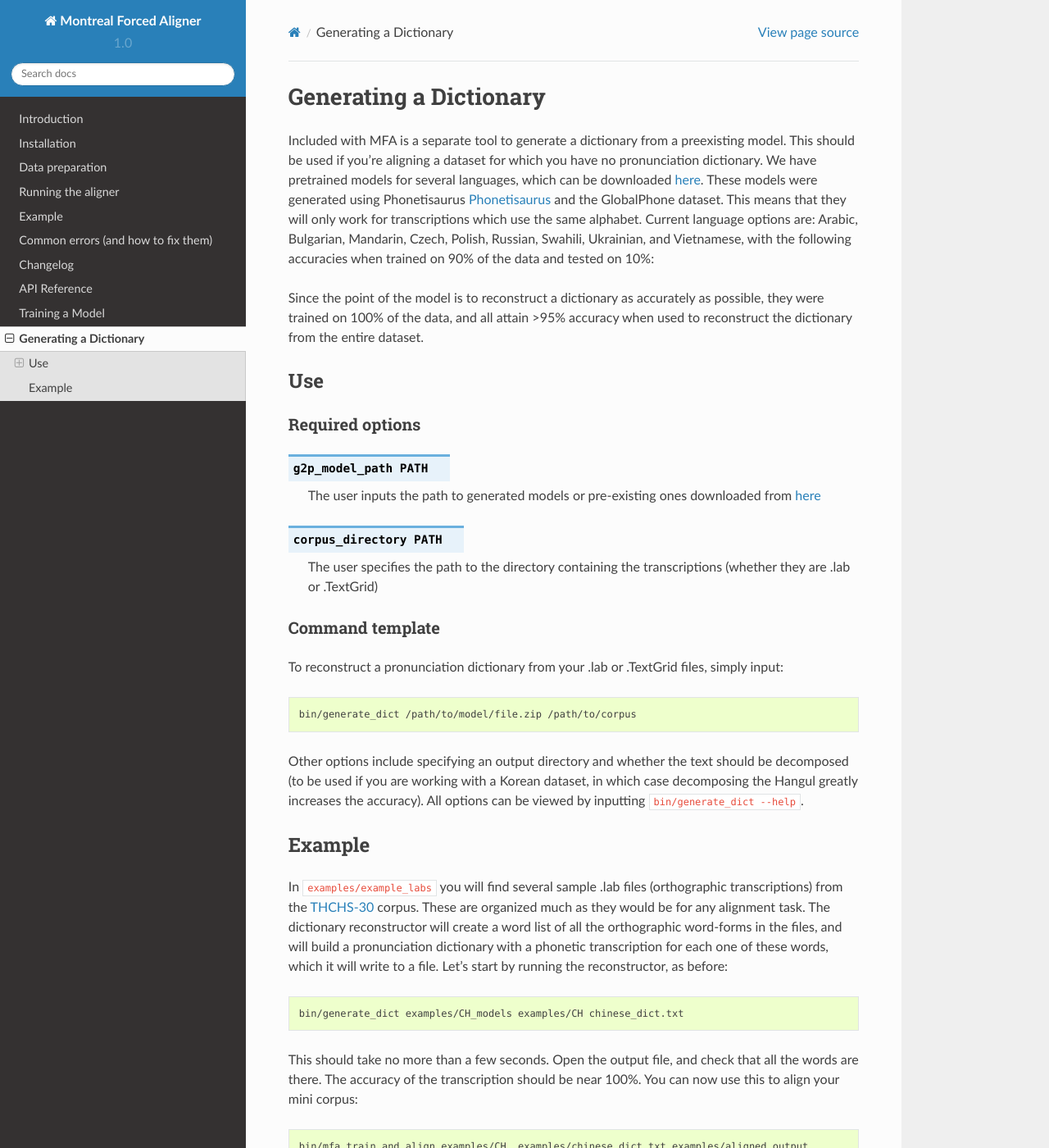
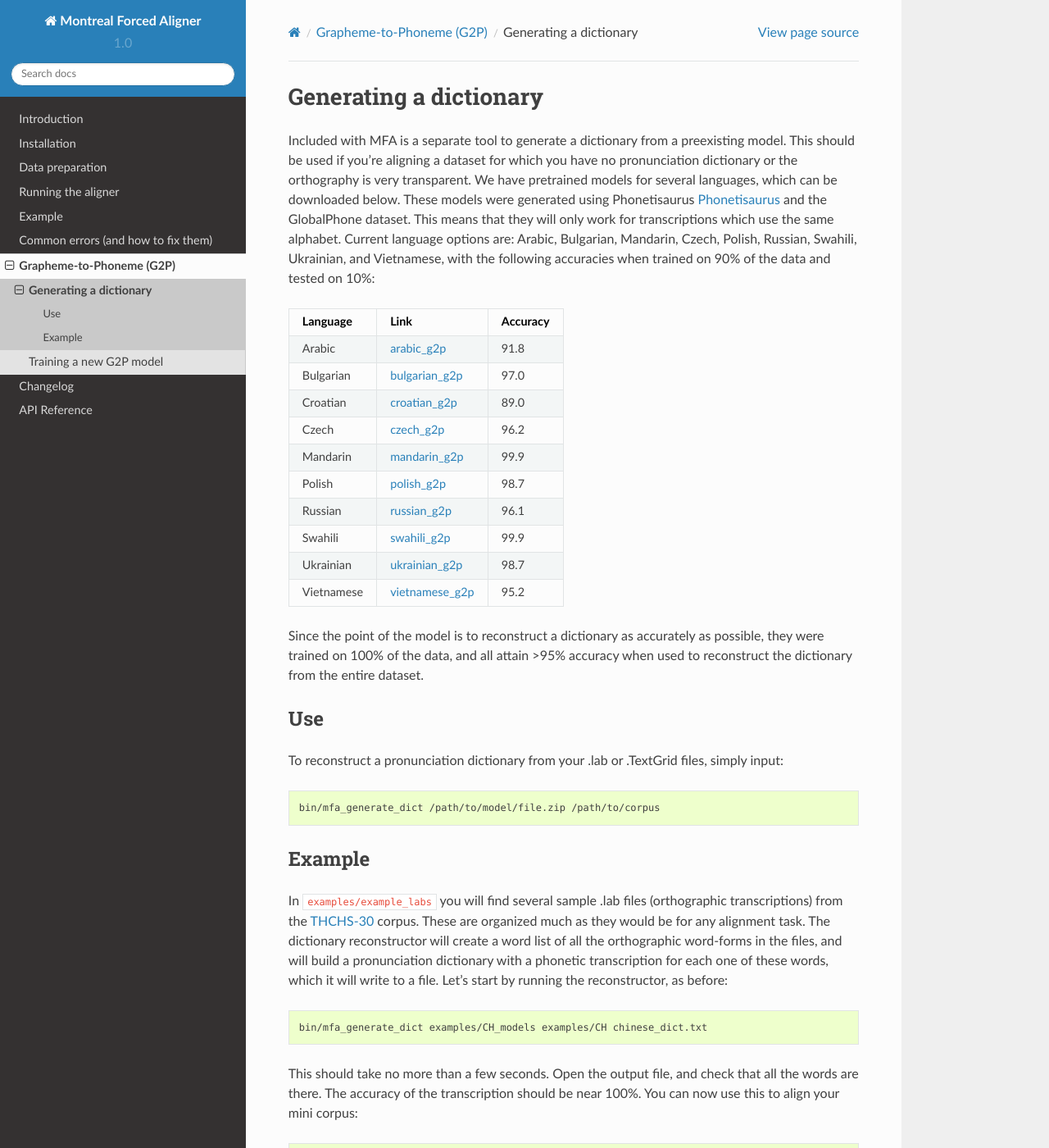
Before and after one commit to MontrealCorpusTools/Montreal-Forced-Aligner, a Sphinx documentation site: the page built from docs/source/dictionary_generating.rst, in a window 1280 px wide and 1400 px high. Shown: the whole window at 82% size. Built offline with Sphinx 7.4.7 and the Read the Docs theme 2.0.0, drawn with Linux system fonts in a browser that asks for light colours.

Commit message:
Reorganize documentation

```diff
--- a/docs/source/dictionary_generating.rst
+++ b/docs/source/dictionary_generating.rst
@@ -6,39 +6,39 @@
 
 
 ***********************
-Generating a Dictionary
+Generating a dictionary
 ***********************
 
 Included with MFA is a separate tool to generate a dictionary from a preexisting model. This should be used if you're
-aligning a dataset for which you have no pronunciation dictionary. We have pretrained models for several languages,
-which can be downloaded `here <http://mlmlab.org/mfa/>`_. These models were generated using Phonetisaurus
+aligning a dataset for which you have no pronunciation dictionary or the orthography is very transparent. We have pretrained models for several languages,
+which can be downloaded below. These models were generated using Phonetisaurus
 `Phonetisaurus`_ and the GlobalPhone dataset. This  means that they will only work for transcriptions which use the same
 alphabet. Current language options are: Arabic, Bulgarian, Mandarin, Czech, Polish, Russian, Swahili, Ukrainian,
 and Vietnamese, with the following accuracies when trained on 90% of the data and tested on 10%:
 
-+----------------------+
-| Language  | Link | Accuracy |
-+======================+
-| Arabic    | `model <http://mlmlab.org/mfa/pretrained/g2p/arabic_g2p.zip>`_ | 91.8   |
-+----------------------+
-| Bulgarian | `model <http://mlmlab.org/mfa/pretrained/g2p/bulgarian_g2p.zip>`_  |   97.0   |
-+----------------------+
-| Croatian | `model <http://mlmlab.org/mfa/pretrained/g2p/croatian_g2p.zip>`_   |   89.0   |
-+----------------------+
-| Czech    | `model <http://mlmlab.org/mfa/pretrained/g2p/czech_g2p.zip>`_   |   96.2   |
-+----------------------+
-| Mandarin | `model <http://mlmlab.org/mfa/pretrained/g2p/mandarin_g2p.zip>`_   |   99.9   |
-+----------------------+
-| Polish    | `model <http://mlmlab.org/mfa/pretrained/g2p/polish_g2p.zip>`_  |   98.7   |
-+----------------------+
-| Russian  | `model <http://mlmlab.org/mfa/pretrained/g2p/russian_g2p.zip>`_   |   96.1   |
-+----------------------+
-| Swahili   | `model <http://mlmlab.org/mfa/pretrained/g2p/swahili_g2p.zip>`_  |   99.9   |
-+----------------------+
-| Ukrainian | `model <http://mlmlab.org/mfa/pretrained/g2p/ukrainian_g2p.zip>`_  |   98.7   |
-+----------------------+
-| Vietnamese | `model <http://mlmlab.org/mfa/pretrained/g2p/vietnamese_g2p.zip>`_ |   95.2   |
-+----------------------+
++------------+-----------------------------------------------------------------------------+----------+
+| Language   | Link                                                                        | Accuracy |
++============+=============================================================================+==========+
+| Arabic     | `arabic_g2p <http://mlmlab.org/mfa/mfa-models/g2p/arabic_g2p.zip>`_         |   91.8   |
++------------+-----------------------------------------------------------------------------+----------+
+| Bulgarian  | `bulgarian_g2p <http://mlmlab.org/mfa/mfa-models/g2p/bulgarian_g2p.zip>`_   |   97.0   |
++------------+-----------------------------------------------------------------------------+----------+
+| Croatian   | `croatian_g2p <http://mlmlab.org/mfa/mfa-models/g2p/croatian_g2p.zip>`_     |   89.0   |
++------------+-----------------------------------------------------------------------------+----------+
+| Czech      | `czech_g2p <http://mlmlab.org/mfa/mfa-models/g2p/czech_g2p.zip>`_           |   96.2   |
++------------+-----------------------------------------------------------------------------+----------+
+| Mandarin   | `mandarin_g2p <http://mlmlab.org/mfa/mfa-models/g2p/mandarin_g2p.zip>`_     |   99.9   |
++------------+-----------------------------------------------------------------------------+----------+
+| Polish     | `polish_g2p <http://mlmlab.org/mfa/mfa-models/g2p/polish_g2p.zip>`_         |   98.7   |
++------------+-----------------------------------------------------------------------------+----------+
+| Russian    | `russian_g2p <http://mlmlab.org/mfa/mfa-models/g2p/russian_g2p.zip>`_       |   96.1   |
++------------+-----------------------------------------------------------------------------+----------+
+| Swahili    | `swahili_g2p <http://mlmlab.org/mfa/mfa-models/g2p/swahili_g2p.zip>`_       |   99.9   |
++------------+-----------------------------------------------------------------------------+----------+
+| Ukrainian  | `ukrainian_g2p <http://mlmlab.org/mfa/mfa-models/g2p/ukrainian_g2p.zip>`_   |   98.7   |
++------------+-----------------------------------------------------------------------------+----------+
+| Vietnamese | `vietnamese_g2p <http://mlmlab.org/mfa/mfa-models/g2p/vietnamese_g2p.zip>`_ |   95.2   |
++------------+-----------------------------------------------------------------------------+----------+
 
 
 Since the point of the model is to reconstruct a dictionary as accurately as possible, they were trained on 100% of the
@@ -47,27 +47,12 @@ data, and all attain >95% accuracy when used to reconstruct the dictionary from
 Use
 ===
 
-Required options
-----------------
-.. cmdoption:: g2p_model_path PATH
-
-   The user inputs the path to generated models or pre-existing ones downloaded from `here <http://mlmlab.org/mfa/>`_
-
-.. cmdoption:: corpus_directory PATH
-
-   The user specifies the path to the directory containing the transcriptions (whether they are .lab or .TextGrid)
-
-Command template
-----------------
 To reconstruct a pronunciation dictionary from your .lab or .TextGrid files, simply input:
 
 .. code-block:: bash
 
-    bin/generate_dict /path/to/model/file.zip /path/to/corpus
+    bin/mfa_generate_dict /path/to/model/file.zip /path/to/corpus
 
-Other options include specifying an output directory and whether the text should be decomposed (to be used if you are
-working with a Korean dataset, in which case decomposing the Hangul greatly increases the accuracy). All options can be
-viewed by inputting ``bin/generate_dict --help``.
 
 
 Example
@@ -80,7 +65,7 @@ phonetic transcription for each one of these words, which it will write to a fil
 
 .. code-block:: bash
 
-   bin/generate_dict examples/CH_models examples/CH chinese_dict.txt
+   bin/mfa_generate_dict examples/CH_models examples/CH chinese_dict.txt
 
 This should take no more than a few seconds. Open the output file, and check that all the words are there. The accuracy
 of the transcription should be near 100%. You can now use this to align your mini corpus:
--- a/docs/source/index.rst
+++ b/docs/source/index.rst
@@ -17,10 +17,9 @@ Contents:
    aligning.rst
    example.rst
    commonerrors.rst
+   g2p.rst
    changelog.rst
    apireference.rst
-   model_training.rst
-   dictionary_generating.rst
 
 
 Indices and tables
```
Also changed, not shown: docs/source/apireference.rst (+5 -4 lines), docs/source/g2p.rst (added, +15 -0 lines), docs/source/model_training.rst (+14 -18 lines).
